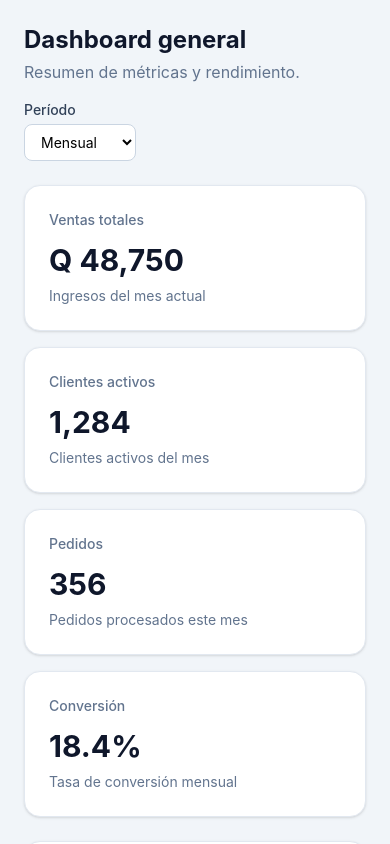
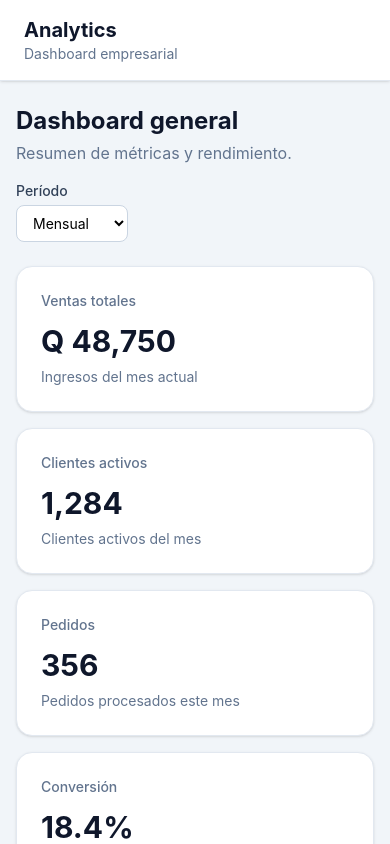
Before and after one commit to jorge2360/react-analytics-dashboard, a React (Vite) app: page / in a window 390 px wide. Shown: the top 844 px of the page. Built offline with nearby package versions, Linux system fonts and the light colour scheme.

Commit message:
Mejora responsive del dashboard

```diff
--- a/src/components/Sidebar.jsx
+++ b/src/components/Sidebar.jsx
@@ -1,5 +1,11 @@
 function Sidebar() {
   return (
+    <>
+      <header className="sticky top-0 z-20 border-b border-slate-200 bg-white px-6 py-4 shadow-sm lg:hidden">
+        <h1 className="text-xl font-bold text-slate-900">Analytics</h1>
+        <p className="text-sm text-slate-500">Dashboard empresarial</p>
+      </header>
+
       <aside className="fixed left-0 top-0 hidden h-full w-64 border-r border-slate-200 bg-white p-6 lg:block">
         <h1 className="text-2xl font-bold text-slate-900">Analytics</h1>
         <p className="mt-1 text-sm text-slate-500">Dashboard empresarial</p>
@@ -10,6 +16,7 @@ function Sidebar() {
           </a>
         </nav>
       </aside>
+    </>
   )
 }
 
--- a/src/pages/DashboardPage.jsx
+++ b/src/pages/DashboardPage.jsx
@@ -11,7 +11,7 @@ function DashboardPage() {
   const currentData = periodData[selectedPeriod]
 
   return (
-    <div className="mx-auto max-w-7xl px-6 py-6">
+    <div className="mx-auto max-w-7xl px-4 py-6 sm:px-6">
       <div className="flex flex-col gap-4 md:flex-row md:items-end md:justify-between">
         <div>
           <h2 className="text-2xl font-bold text-slate-900">Dashboard general</h2>
```
Lines whose indentation alone changed are shown as unchanged.
